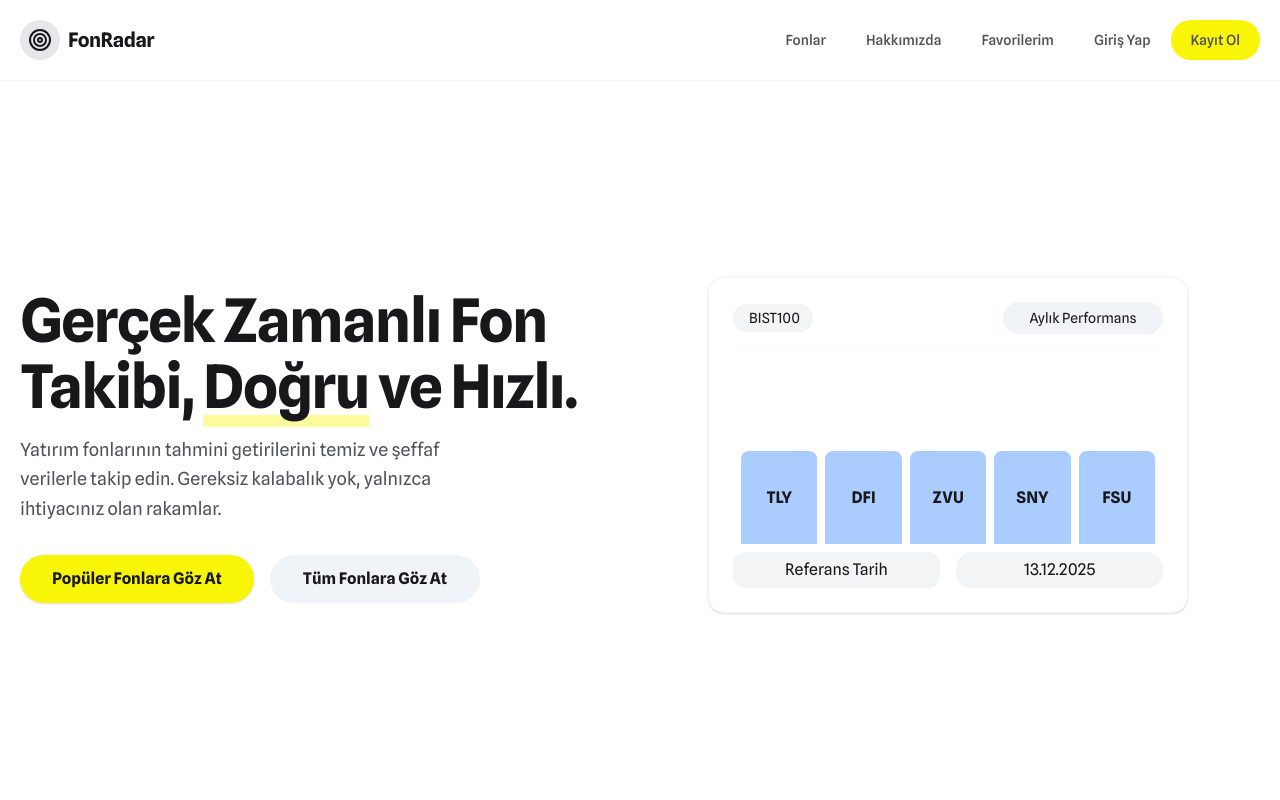
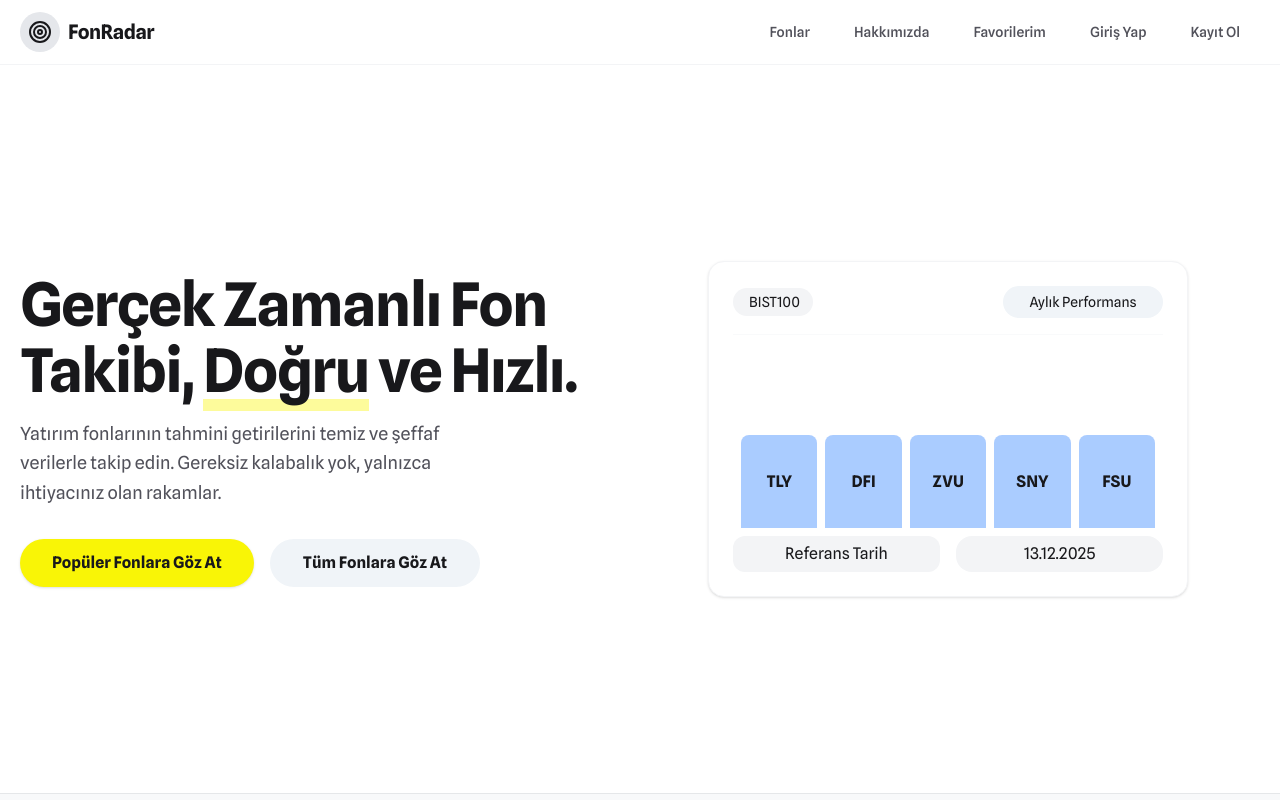
Before and after one commit to abaciarda/Fon-Radar-Web-App, a Next.js app: page / in a window 1280 px wide. Shown: the top 800 px of the page. Built offline with nearby package versions, Linux system fonts and the light colour scheme; a web font is replaced by a local one.

Commit message:
Minor responsive fixes

```diff
--- a/src/app/components/Navigation.tsx
+++ b/src/app/components/Navigation.tsx
@@ -1,47 +1,87 @@
-import { Target } from 'lucide-react';
-import Link from 'next/link';
+"use client"
+
+import { Target, Menu, X } from "lucide-react"
+import Link from "next/link"
+import { usePathname } from "next/navigation"
+import { useState } from "react"
 
 export default function Navigation() {
+  const pathname = usePathname()
+  const [open, setOpen] = useState(false)
+
   const navMenus = [
-        {
-            title: "Fonlar",
-            url: "/funds",
-        },
-        {
-            title: "Hakkımızda",
-            url: "/about",
-        },
-        {
-            title: "Favorilerim",
-            url: "/favorites"
-        },
-        {
-            title: "Giriş Yap",
-            url: "/login"
-        },
-        {
-            title: "Kayıt Ol",
-            url: "/register",
-            isActive: true
-        }
+    { title: "Fonlar", url: "/funds" },
+    { title: "Hakkımızda", url: "/about" },
+    { title: "Favorilerim", url: "/favorites" },
+    { title: "Giriş Yap", url: "/login" },
+    { title: "Kayıt Ol", url: "/register" },
   ]
+
+  const isActive = (url: string) => pathname === url
+
   return (
     <nav className="sticky top-0 z-50 w-full bg-white/90 backdrop-blur-md border-b border-gray-100">
-            <div className="max-w-7xl mx-auto p-5 flex items-center justify-between">
+      <div className="max-w-7xl mx-auto px-5 h-16 flex items-center justify-between">
+
         <div className="flex items-center gap-2">
           <div className="flex items-center justify-center size-10 rounded-full bg-gray-200">
             <Target />
           </div>
-                    <span className="text-xl font-bold tracking-tight text-text-main">FonRadar</span>
+          <span className="text-xl font-bold tracking-tight text-text-main">
+            FonRadar
+          </span>
         </div>
-                <div className="flex items-center">
+
+        <div className="hidden md:flex items-center gap-1">
           {navMenus.map((item) => (
-                        <Link key={item.title} href={item.url} className={`text-sm font-medium text-text-muted hover:text-text-main transition-colors duration-300 h-10 ${item.isActive ? ' bg-primary rounded-full px-5 flex items-center text-black' : 'hover:bg-primary rounded-full px-5 flex items-center hover:text-black'}`}>
+            <Link
+              key={item.title}
+              href={item.url}
+              className={`
+                h-10 px-5 rounded-full flex items-center text-sm font-medium transition-all
+                ${
+                  isActive(item.url)
+                    ? "bg-primary text-black"
+                    : "text-text-muted hover:bg-primary hover:text-black"
+                }
+              `}
+            >
+              {item.title}
+            </Link>
+          ))}
+        </div>
+
+        <button
+          onClick={() => setOpen(!open)}
+          className="md:hidden p-2 rounded-lg hover:bg-gray-100 transition"
+        >
+          {open ? <X size={24} /> : <Menu size={24} />}
+        </button>
+      </div>
+
+      {open && (
+        <div className="md:hidden bg-white border-t border-gray-100">
+          <div className="flex flex-col p-4 gap-2">
+            {navMenus.map((item) => (
+              <Link
+                key={item.title}
+                href={item.url}
+                onClick={() => setOpen(false)}
+                className={`
+                  h-11 px-4 rounded-xl flex items-center text-sm font-medium transition
+                  ${
+                    isActive(item.url)
+                      ? "bg-primary text-black"
+                      : "text-text-muted hover:bg-primary hover:text-black"
+                  }
+                `}
+              >
                 {item.title}
               </Link>
             ))}
           </div>
         </div>
+      )}
     </nav>
   )
 }
--- a/src/app/globals.css
+++ b/src/app/globals.css
@@ -29,7 +29,9 @@
   --color-text-muted: var(--text-muted);
 }
 
-
+html {
+  scroll-behavior: smooth;
+}
 
 body {
   background: var(--background);
--- a/src/app/page.tsx
+++ b/src/app/page.tsx
@@ -68,7 +68,7 @@ export default function Home() {
                 </button>
               </div>
             </div>
-            <div className="relative w-full aspect-square lg:aspect-[4/3] rounded-3xl overflow-hidden bg-background-softblue/50 flex items-center justify-center p-2 lg:p-12">
+            <div className="relative w-full aspect-square lg:aspect-4/3 rounded-3xl overflow-hidden bg-background-softblue/50 flex items-center justify-center p-2 lg:p-12">
               <div className="relative w-full h-full bg-white rounded-2xl shadow-sm border border-gray-100 p-6 flex flex-col gap-6">
                 <div className="flex items-center justify-between border-b border-gray-50 pb-4">
                   <div className="py-1 w-20 bg-gray-100 rounded-full text-center text-sm px-4">BIST100</div>
@@ -174,7 +174,7 @@ export default function Home() {
                 </p>
               </div>
             </div>
-            <div className="relative w-full md:aspect-square lg:aspect-[4/3] rounded-3xl overflow-hidden grid lg:grid-cols-2 p-1 gap-4">
+            <div className="relative w-full md:aspect-square xl:aspect-4/3 rounded-3xl overflow-hidden grid lg:grid-cols-2 p-1 gap-4">
               {infoCards.map((card, index) => (
                 <div key={index} className="p-6 bg-white rounded-2xl drop-shadow-sm border border-gray-200 flex flex-col gap-1">
                   <div className="flex items-center gap-4">
```
Lines whose indentation alone changed are shown as unchanged.
